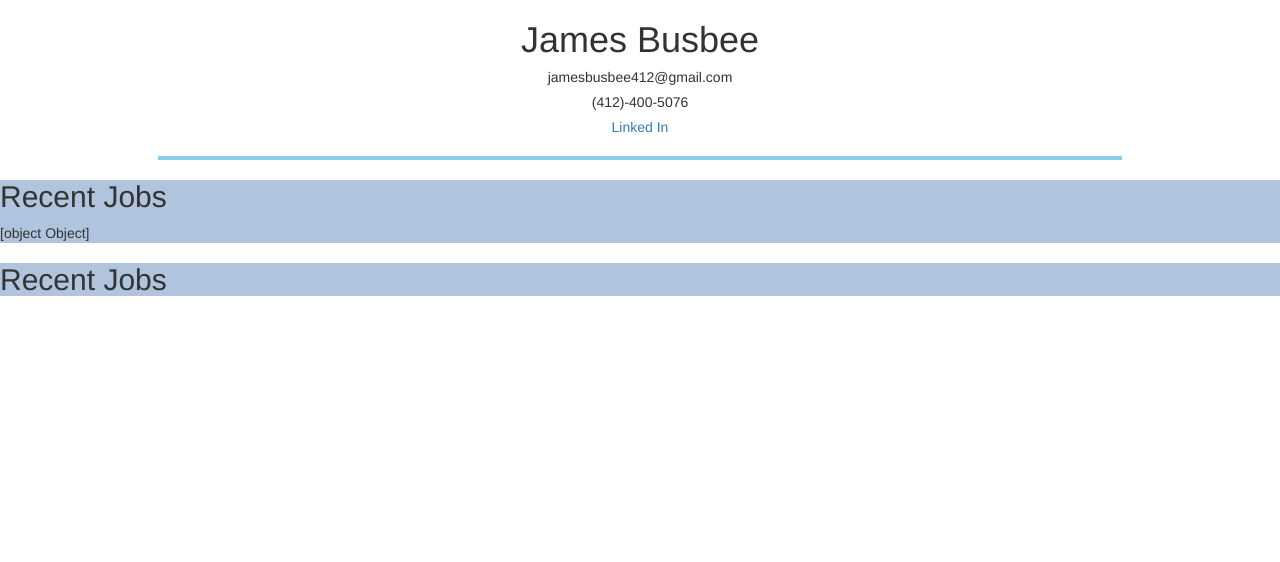
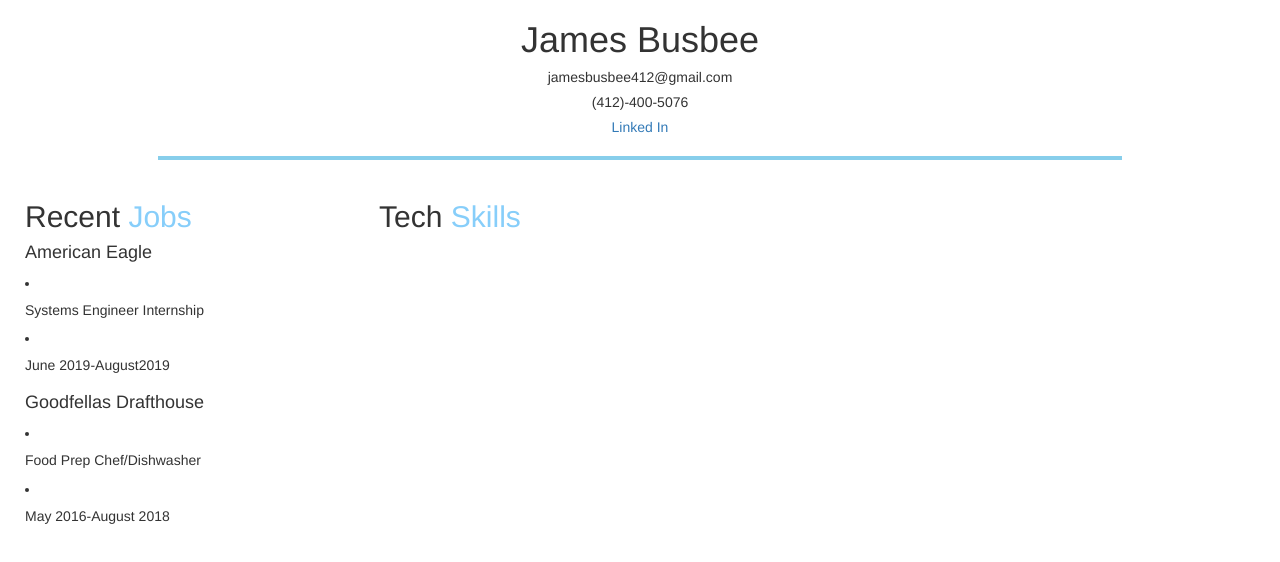
Before and after one commit to jamesbusbee/resume, an Angular app: page / in a window 1280 px wide. Shown: the top 562 px of the page. Built offline with nearby package versions, Linux system fonts and the light colour scheme.

Commit message:
got jobs to output and began working on skills section

```diff
--- a/src/app/app.component.html
+++ b/src/app/app.component.html
@@ -1,3 +1,2 @@
 <app-header></app-header>
-<app-body [AE]="jobs.AmericanEagle"></app-body>
-<app-body [GF]="jobs.GoodFellas"></app-body>
+<app-body [jobs]="jobs"></app-body>
--- a/src/app/app.component.ts
+++ b/src/app/app.component.ts
@@ -7,24 +7,20 @@ import { Component} from '@angular/core';
 })
 export class AppComponent {
   title = 'resume';
-  jobs = {
-    AmericanEagle:
-      [
+  jobs = [
         {
           title: 'Systems Engineer Internship',
           company: 'American Eagle',
           date: 'June 2019-August2019'
         }
-        ],
-    GoodFellas:
-    [
+        ,
+
       {
         title: 'Food Prep Chef/Dishwasher',
         company: 'Goodfellas Drafthouse',
         date: 'May 2016-August 2018'
       }
-    ]
-  };
+  ];
   skills = {
     webDev:
     [
@@ -33,7 +29,8 @@ export class AppComponent {
         2: 'Angular',
         3: 'Bootstrap',
         4: 'PHP',
-        5: 'EC6 Javascript'
+        5: 'EC6 Javascript',
+        6: 'Travis CI'
       }
     ],
     database:
--- a/src/app/body/body.component.html
+++ b/src/app/body/body.component.html
@@ -1,6 +1,13 @@
 <div class="jobSection">
-  <h2>Recent Jobs</h2>
-  <dl id="jobs">
-    <app-jobs [AE]="AE"></app-jobs>
+  <div class="jobChild">
+  <h2>Recent <span id="wordJobs"> Jobs</span></h2>
+  <dl id="jobs" *ngFor="let job of jobs">
+    <app-jobs [AE]="job"></app-jobs>
   </dl>
+  </div>
 </div>
+
+<div class="skillSection">
+  <h2>Tech <span id="wordSkills">Skills</span></h2>
+
+</div>
--- a/src/app/body/body.component.scss
+++ b/src/app/body/body.component.scss
@@ -1,4 +1,23 @@
 .jobSection
 {
-  background-color: lightsteelblue;
+  float: left;
+  padding-left: 25px;
+  padding-right: 25px;
 }
+.jobChild
+{
+
+}
+#wordJobs
+{
+  color: lightskyblue;
+}
+.skillSection
+{
+  float: left;
+  padding-left: 150px;
+}
+#wordSkills
+{
+  color: lightskyblue;
+}
--- a/src/app/body/body.component.ts
+++ b/src/app/body/body.component.ts
@@ -1,12 +1,15 @@
-import { Component, Input } from '@angular/core';
+import {Component, Input, OnInit} from '@angular/core';
 
 @Component({
   selector: 'app-body',
   templateUrl: './body.component.html',
   styleUrls: ['./body.component.scss']
 })
-export class BodyComponent {
+export class BodyComponent implements OnInit{
   @Input() AE: any;
-  @Input() GF: any;
+  @Input() jobs: [];
 
+  ngOnInit() {
+
+  }
 }
--- a/src/app/body/jobs/jobs.component.html
+++ b/src/app/body/jobs/jobs.component.html
@@ -1,2 +1,3 @@
-<p *ngFor="let job of AE">{{job}}</p>
-<p *ngFor="let job of GF">{{job}}</p>
+<h4><span id="company">{{AE.company}}</span></h4>
+<li><h5>{{AE.title}}</h5></li>
+<li><h5>{{AE.date}}</h5></li>
--- a/src/app/body/jobs/jobs.component.ts
+++ b/src/app/body/jobs/jobs.component.ts
@@ -7,7 +7,6 @@ import { Component, OnInit, Input } from '@angular/core';
 })
 export class JobsComponent implements OnInit {
   @Input() AE;
-  @Input() GF;
   constructor() { }
 
   ngOnInit() {
```
